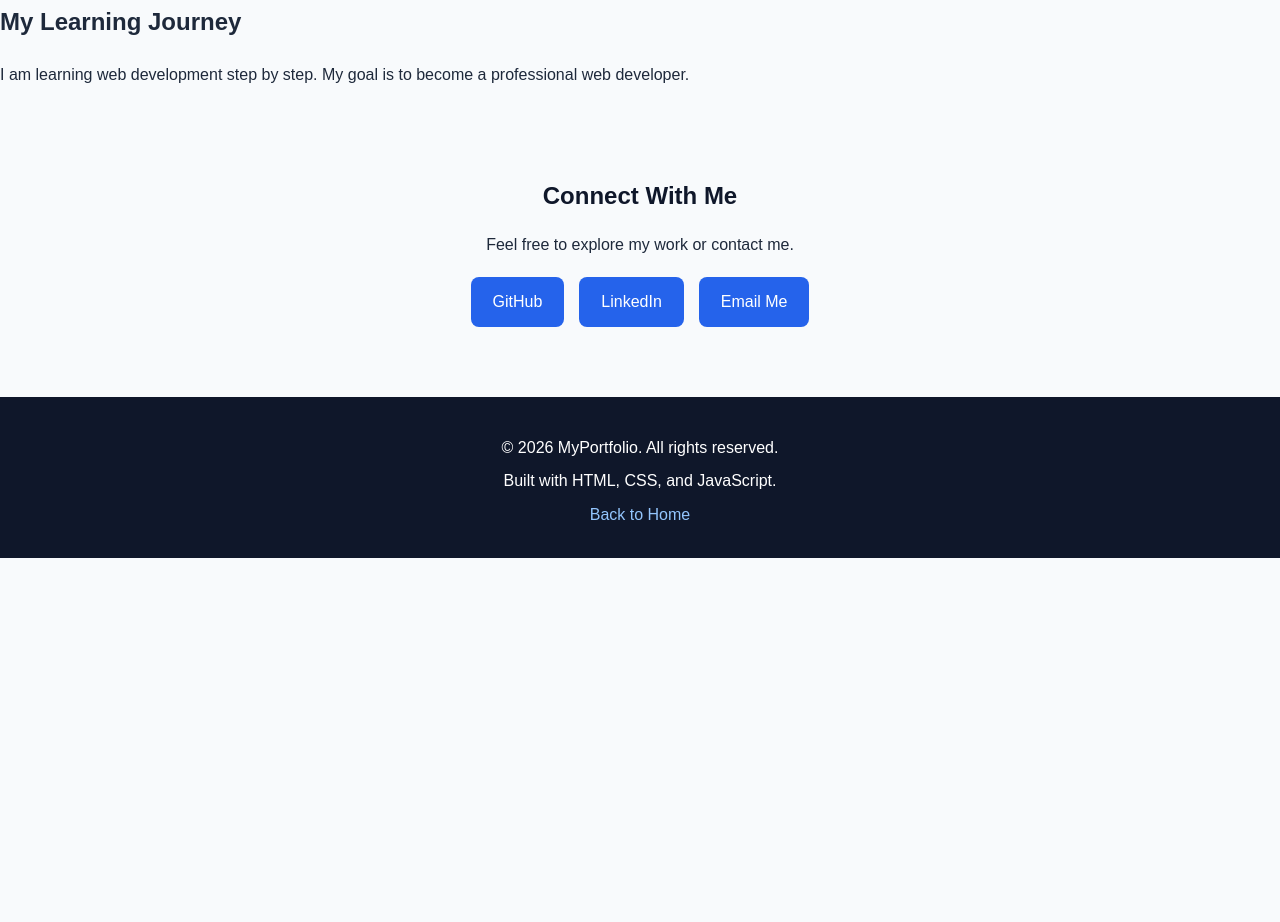
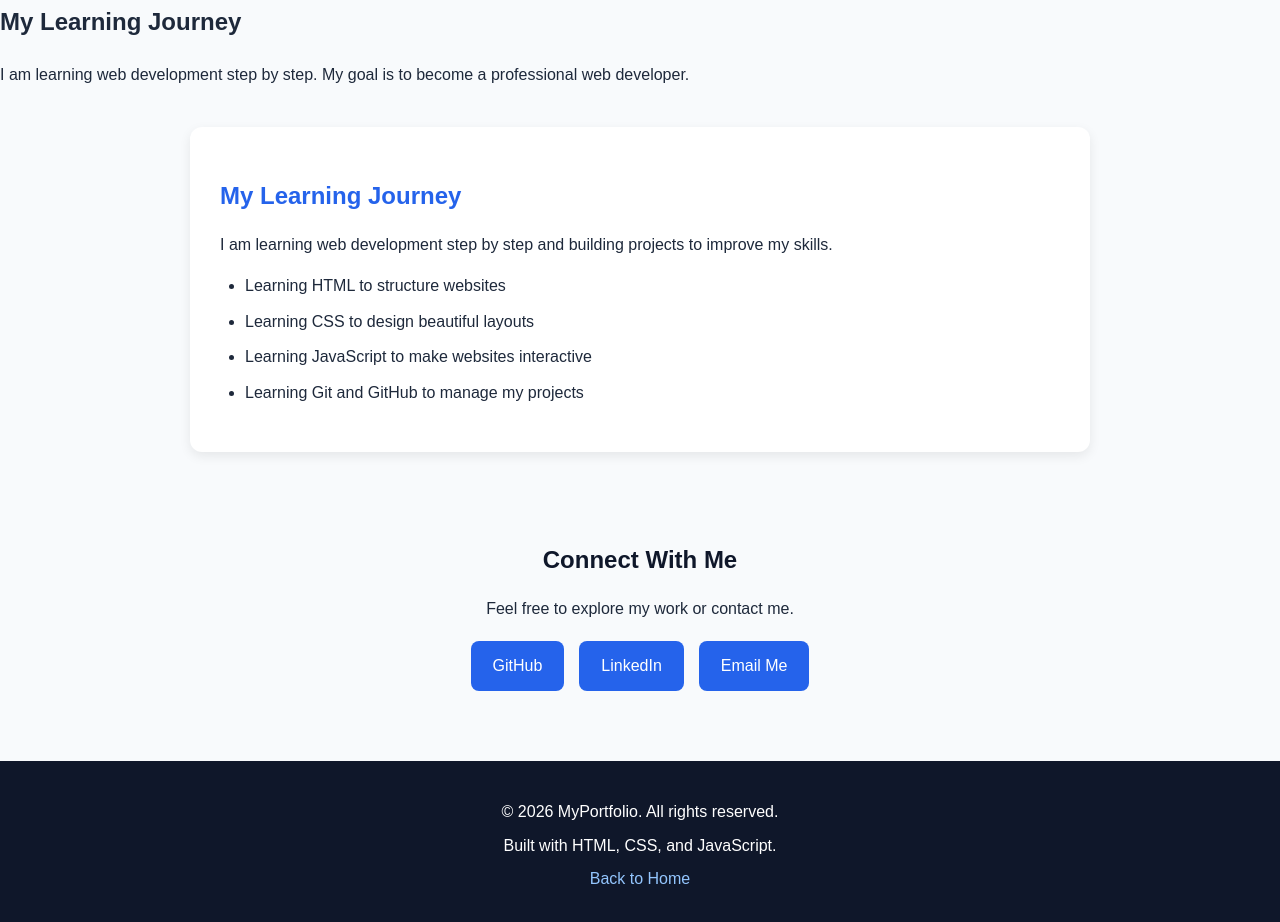
Before and after one commit to tirhask24-lgtm/my-portfolio, a plain HTML site: page index.html in a window 1280 px wide. Shown: the part 2715-3637 px from the top of the page. Before the commit the page ends 3273 px from the top, so only its background shows below. Drawn offline with Linux system fonts and the light colour scheme.

Commit message:
Add learning journey section

```diff
--- a/css/style.css
+++ b/css/style.css
@@ -590,3 +590,26 @@ body.dark-mode .social-section h2,
 body.dark-mode .social-section p {
     color: #e2e8f0;
 }
+
+
+.learning-journey {
+    max-width: 900px;
+    margin: 40px auto;
+    padding: 30px;
+    background-color: #ffffff;
+    border-radius: 12px;
+    box-shadow: 0 4px 12px rgba(0, 0, 0, 0.08);
+}
+
+.learning-journey h2 {
+    color: #2563eb;
+    margin-bottom: 15px;
+}
+
+.learning-journey ul {
+    padding-left: 25px;
+}
+
+.learning-journey li {
+    margin-bottom: 10px;
+}
--- a/index.html
+++ b/index.html
@@ -183,9 +183,23 @@
     </p>
 </section>
 
-<script src="js/script.js"></script>
-</body>
-</html>
+<section id="learning-journey" class="learning-journey">
+    <h2>My Learning Journey</h2>
+
+    <p>
+        I am learning web development step by step
+        and building projects to improve my skills.
+    </p>
+
+    <ul>
+        <li>Learning HTML to structure websites</li>
+        <li>Learning CSS to design beautiful layouts</li>
+        <li>Learning JavaScript to make websites interactive</li>
+        <li>Learning Git and GitHub to manage my projects</li>
+    </ul>
+</section>
+
+
 
     </main>
 
```
